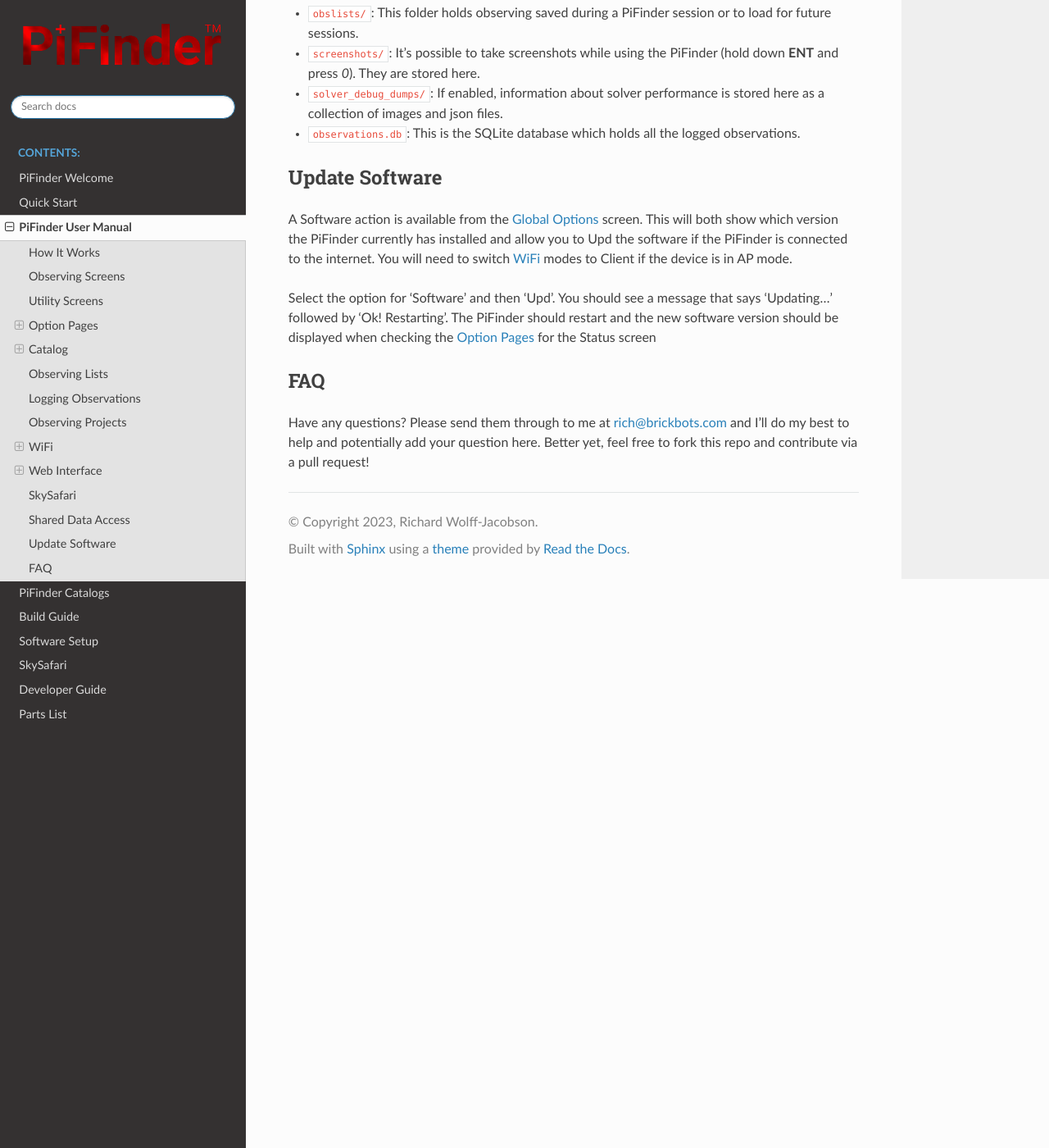
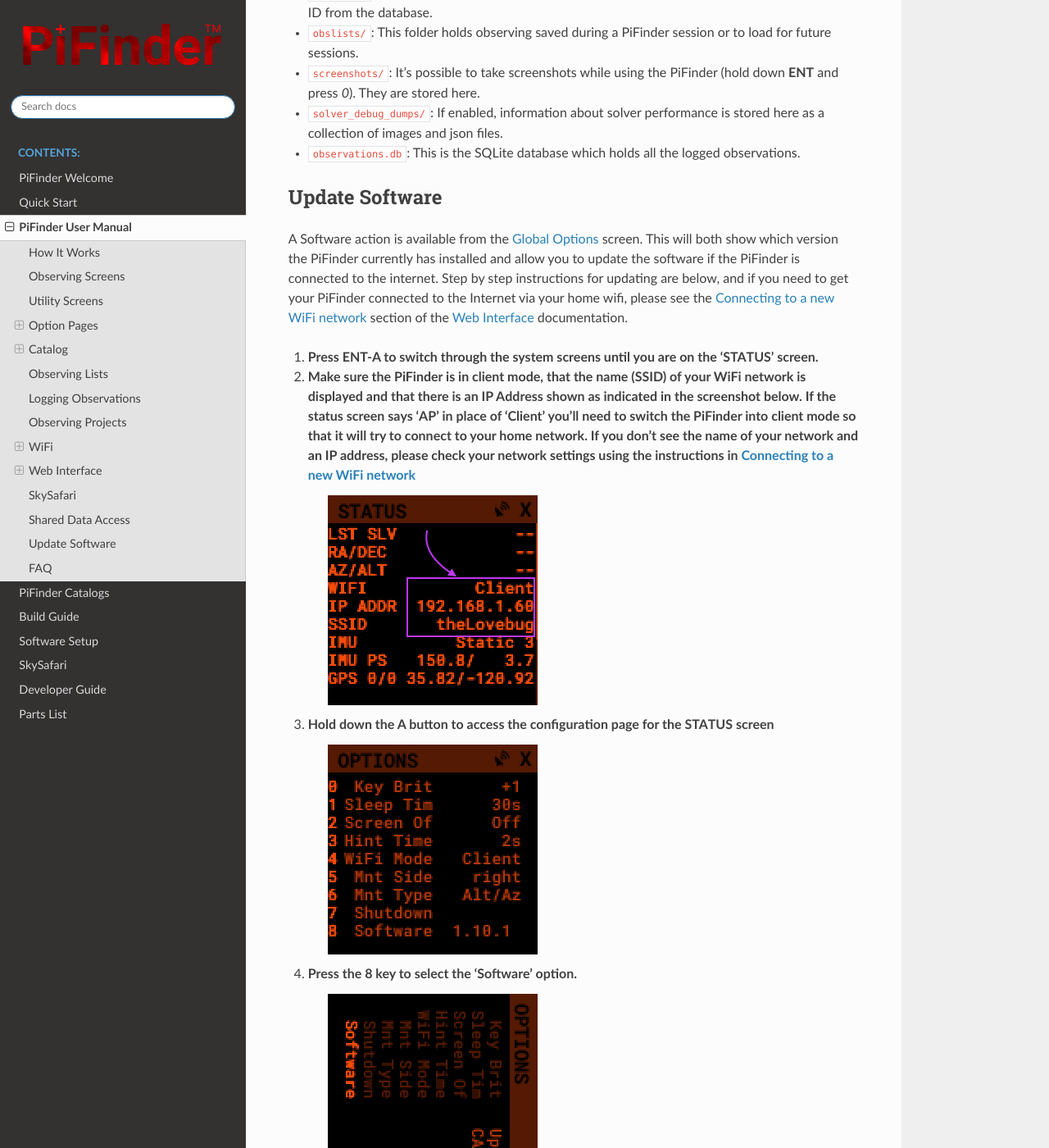
Before and after one commit to brickbots/PiFinder, a Sphinx documentation site: the page built from docs/source/user_guide.rst, in a window 1280 px wide and 1400 px high, scrolled down 17639 px. Shown: the whole window at 82% size. Built offline with Sphinx 7.4.7 and the Read the Docs theme 2.0.0, drawn with Linux system fonts in a browser that asks for light colours; some of the changed text lies outside the part shown.

Commit message:
Add step by step software update instructions

```diff
--- a/docs/source/user_guide.rst
+++ b/docs/source/user_guide.rst
@@ -467,7 +467,7 @@
 
 Using the PiFinder in Access Point mode creates a network called PiFinderAP with no password to allow easy connection of phones, tablets and other devices in the field.
 
-To use the Client mode, you'll need to add information about the WiFi network you'd like the PiFinder to connect to using the Web Interface as described :ref:`below<user_guide:Connecting to a new WiFi network>`
+To use the Client mode, you'll need to add information about the WiFi network you'd like the PiFinder to connect to using the Web Interface as described in :ref:`user_guide:connecting to a new wifi network`
 
 PiFinder address
 -----------------
@@ -475,8 +475,8 @@
 In most cases, you can use the name ``pifinder.local`` to connect to the PiFinder.  On older computers or those that don't support zeroconf networking, you can use the IP address provides on the :ref:`Global Options<user_guide:global options>` screen to connect.  You can connect to the PiFinder via:
 
 
-* A web browser to use the :ref:`user_guide:Web Interface` for remote control or configuration changes
-* SSH to get shell access for software updates and other admin tasks
+* A web browser to use the :ref:`user_guide:Web Interface` for remote control, setting up access to other WiFi networks and for configuration changes
+* SSH to get shell access for advanced users
 * SMB (Samba) to access saved images, logs an observing lists
 * LX200 protocol to allow updating of a planetarium app, such as :doc:`skysafari` , with the position of the telescope
 
@@ -508,7 +508,8 @@
 Connecting to a new WiFi network
 ---------------------------------
 
-To connect to a new WiFi network, navigate to the Network Setup page and click the + button near the list of WiFi networks.
+To connect to a new WiFi network, navigate to the Network Setup page of the :ref:`user_guide:web interface` and click the + button near the list of WiFi networks.
+
 
 .. list-table::
    :width: 100%
@@ -549,9 +550,27 @@
 Update Software
 ==================
 
-A Software action is available from the :ref:`user_guide:global options` screen.  This will both show which version the PiFinder currently has installed and allow you to Upd the software if the PiFinder is connected to the internet.  You will need to switch :ref:`user_guide:WiFi` modes to Client if the device is in AP mode.
+A Software action is available from the :ref:`user_guide:global options` screen.  This will both show which version the PiFinder currently has
+installed and allow you to update the software if the PiFinder is connected to the internet.  Step by step instructions for updating are below,
+and if you need to get your PiFinder connected to the Internet via your home wifi, please see the :ref:`user_guide:connecting to a new wifi network`
+section of the :ref:`user_guide:web interface` documentation.
 
-Select the option for 'Software' and then 'Upd'.  You should see a message that says 'Updating...' followed by 'Ok! Restarting'.  The PiFinder should restart and the new software version should be displayed when checking the :ref:`user_guide:option pages` for the Status screen
+
+1. **Press ENT-A to switch through the system screens until you are on the 'STATUS' screen.**
+2. Make sure the PiFinder is in client mode, that the name (SSID) of your WiFi network is displayed and that there is an IP Address shown as indicated in the screenshot below. If the status screen says 'AP' in place of 'Client' you'll need to switch the PiFinder into client mode so that it will try to connect to your home network. If you don't see the name of your network and an IP address, please check your network settings using the instructions in :ref:`user_guide:connecting to a new wifi network`
+    .. image:: images/user_guide/software_update_STATUS_001_docs.png
+3. Hold down the A button to access the configuration page for the STATUS screen
+    .. image:: images/user_guide/software_update_OPTIONS_001_docs.png
+4. Press the 8 key to select the 'Software' option.
+    .. image:: images/user_guide/software_update_OPTIONS_002_docs.png
+5. **Press the 0 key to begin the update**
+
+The PiFinder will indicate that the software update is in progress and will restart when finished.  The update may take a couple of minutes and when it's complete you can verify the version by navigating back to the Status page as described above.
+
+.. note::
+   If the software version has not changed after the update, verify that the PiFinder is connected to a network with internet access, move
+   closer to the WiFi access point and try again.  To save power the WiFi transmitter on the PiFinder is not as powerful as a laptop or
+   other device so you may need to be fairly close to your WiFi access point to successfully complete the update.
 
 
 FAQ
```
Also changed, not shown: docs/source/images/user_guide/software_update_OPTIONS_001_docs.png (added), docs/source/images/user_guide/software_update_OPTIONS_002_docs.png (added), docs/source/images/user_guide/software_update_STATUS_001_docs.png (added).
